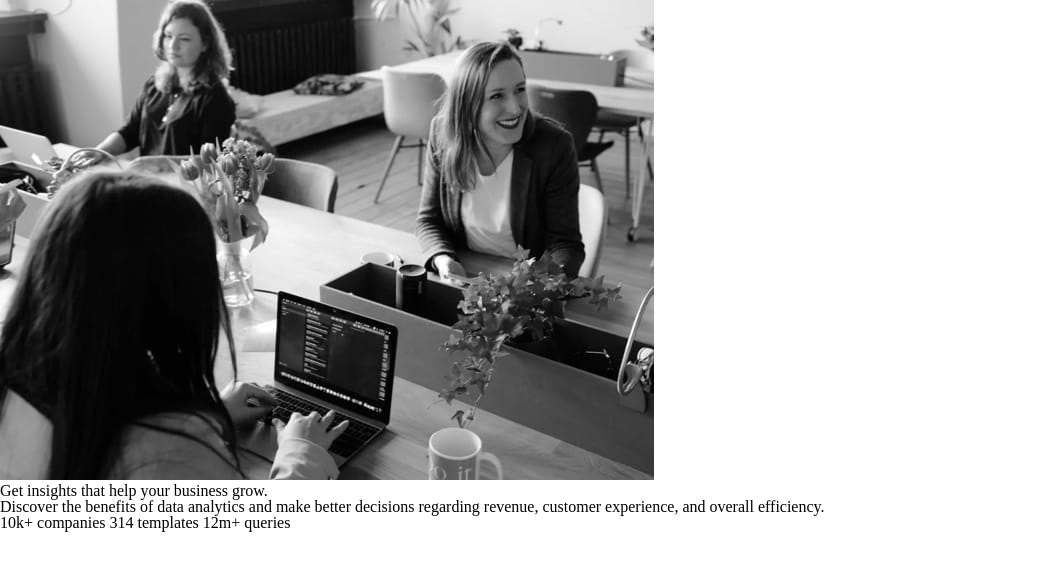
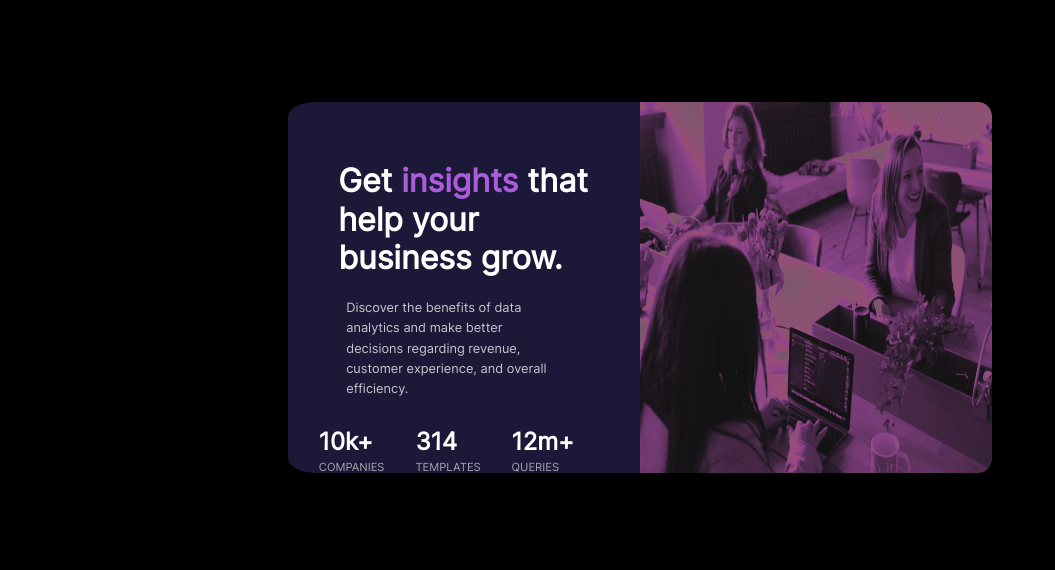
Before and after one commit to NicolasDeGouveia/Card_Component, a plain HTML site: page index.html in a window 1280 px wide. Shown: the whole page, without its empty margins (0-1055 px from the left). Drawn offline with Linux system fonts and the light colour scheme.

Commit message:
desktop design completed

```diff
--- a/index.html
+++ b/index.html
@@ -16,18 +16,27 @@
   <div id="container">
     <div id="sub_container">
       <img class="header_picture" src="./images/image-header-mobile.jpg" alt="meeting picture">
-      <h1 class="title"> Get <span class="title_purple">insights</span> that help your business grow. </h1>
+      <div class="flex_left">
+        <h1 class="title"> Get <span class="title_purple">insights</span> that help your business grow. </h1>
 
-      <p class="card_text">Discover the benefits of data analytics and make better decisions regarding revenue, customer
-        experience, and overall efficiency. </p>
+        <p class="card_text">Discover the benefits of data analytics and make better decisions regarding revenue,
+          customer
+          experience, and overall efficiency. </p>
 
-      <div class="informations">
-        <span class="number">10k+</span>
-        <span class="about">companies </span>
-        <span class="number">314</span>
-        <span class="about">templates</span>
-        <span class="number">12m+</span>
-        <span class="about">queries</span>
+        <div class="informations">
+          <div class="stat">
+            <div class="number">10k+</div>
+            <div class="about">companies </div>
+          </div>
+          <div class="stat">
+            <div class="number">314</div>
+            <div class="about">templates</div>
+          </div>
+          <div class="stat">
+            <div class="number">12m+</div>
+            <div class="about">queries</div>
+          </div>
+        </div>
       </div>
     </div>
   </div>
--- a/styles/style.css
+++ b/styles/style.css
@@ -0,0 +1,68 @@
+@font-face {
+    font-family: 'Inter';
+    src: url('./font/Inter/Inter-Regular.ttf') format('TrueType');
+}
+body {
+    background-color: black;
+}
+#container {
+    color: white;
+    width: 100%;
+    padding: 8% 0 8% 0;
+    }
+#sub_container {
+    background-color: #1c1938;
+    width: 55%;
+    margin: auto;
+    display: flex;
+    flex-direction: row-reverse;
+    border-radius: 4%;
+}
+.header_picture{
+    width: 50%;
+    filter:sepia(100%) brightness(36%) hue-rotate(251deg) saturate(400%) contrast(86%);
+    border-radius: 0 4% 4% 0;
+}
+.flex_left{
+    display: flex;
+    flex-direction: column;
+    align-items: flex-start;
+}
+.title{
+    font-weight: bold;
+    font-size: 2rem;
+    line-height: 1.2;
+    font-family:'Inter';
+    padding: 60px 15px 20px 15px;
+    margin: 0 10%;
+}
+.title_purple{
+    color:  hsl(277, 64%, 61%);
+}
+.card_text{
+    color: hsla(0, 0%, 100%, 0.75);
+    line-height: 1.6;
+    font-size: 0.8rem;
+    padding: 0 23px 30px 23px;
+    font-family: 'Inter';
+    margin: 0 10%;
+    width: 58%;
+}
+.informations{
+    display: flex;
+    width: 90%;
+    justify-content: space-evenly;
+}
+.number{
+    font-size: 1.5rem;
+    font-weight: bold;
+    padding-bottom: 0.3rem;
+    font-family: 'Inter';
+}
+.about{
+    color: hsla(0, 0%, 100%, 0.6);
+    text-transform: uppercase;
+    padding-top: 0.2rem;
+    font-size: 0.7rem;
+    font-family: 'Inter';
+}
```
